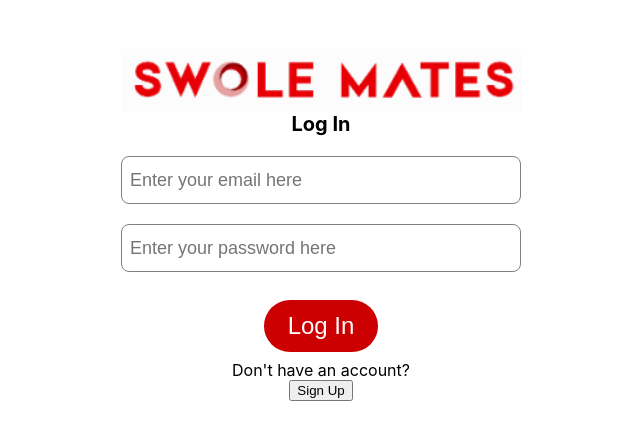
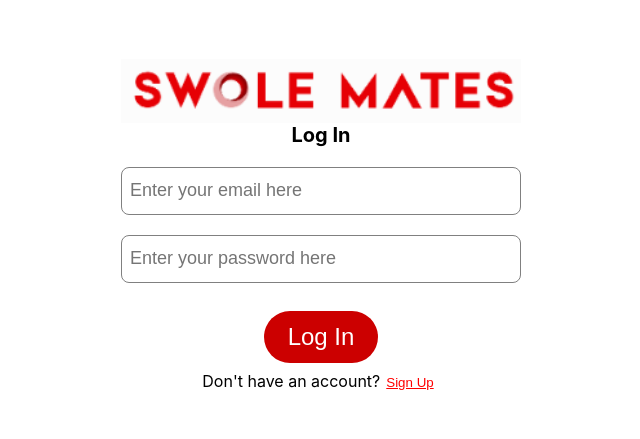
Before and after one commit to Shygan/frontend, a React (Create React App) app: page /login in a window 1280 px wide. Shown: the part 175-614 px from the top of the page, without its empty margins (319-959 px from the left). Built offline with nearby package versions, Linux system fonts and the light colour scheme.

Commit message:
Edited Sign Up button to look like deliverables Added (UNFINISHED) Sign Up page

```diff
--- a/src/App.css
+++ b/src/App.css
@@ -65,3 +65,11 @@
   border: 1px solid grey;
   padding-left: 8px;
 }
+
+.redUnderlineButton {
+  color: red;
+  border: none;
+  text-decoration: underline;
+  background-color: transparent;
+  cursor: pointer;
+}
--- a/src/login.js
+++ b/src/login.js
@@ -77,8 +77,9 @@ const Login = (props) => {
         <input className={'inputButton'} type="button" onClick={onButtonClick} value={'Log In'} />
       </div>
       {/* Additional button to navigate to signup page */}
-      <div>Don't have an account?</div>
+      <div>Don't have an account?
       <button className="redUnderlineButton" onClick={navigateToSignUp}>Sign Up</button>
+      </div>
     </div>
   )
 }
--- a/src/signup.js
+++ b/src/signup.js
@@ -46,7 +46,7 @@ const Signup = (props) => {
         <div className={'titleContainer'}>
           {/* Insert the <img> element here */}
           <img src= {SwoleMates} alt = "SwoleMates Logo" style = {{width: '400px', height: 'auto'}}/>
-          <div>Log In</div>
+          <div>Create Account</div>
         </div>
         <br />
         <div className={'inputContainer'}>
@@ -70,7 +70,7 @@ const Signup = (props) => {
         </div>
         <br />
         <div className={'inputContainer'}>
-          <input className={'inputButton'} type="button" onClick={onButtonClick} value={'Log In'} />
+          <input className={'inputButton'} type="button" onClick={onButtonClick} value={'Sign Up'} />
         </div>
       </div>
     )
```
